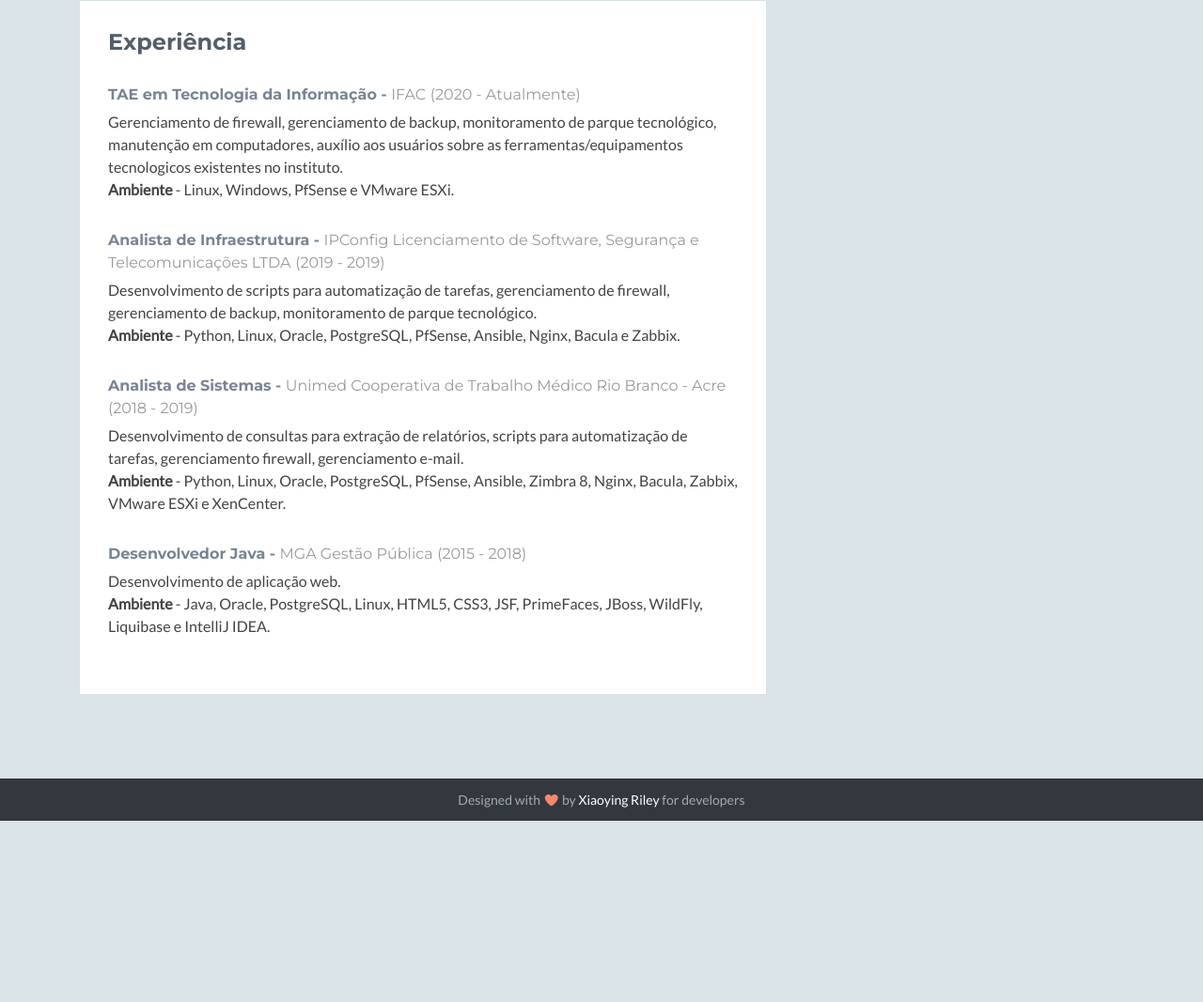
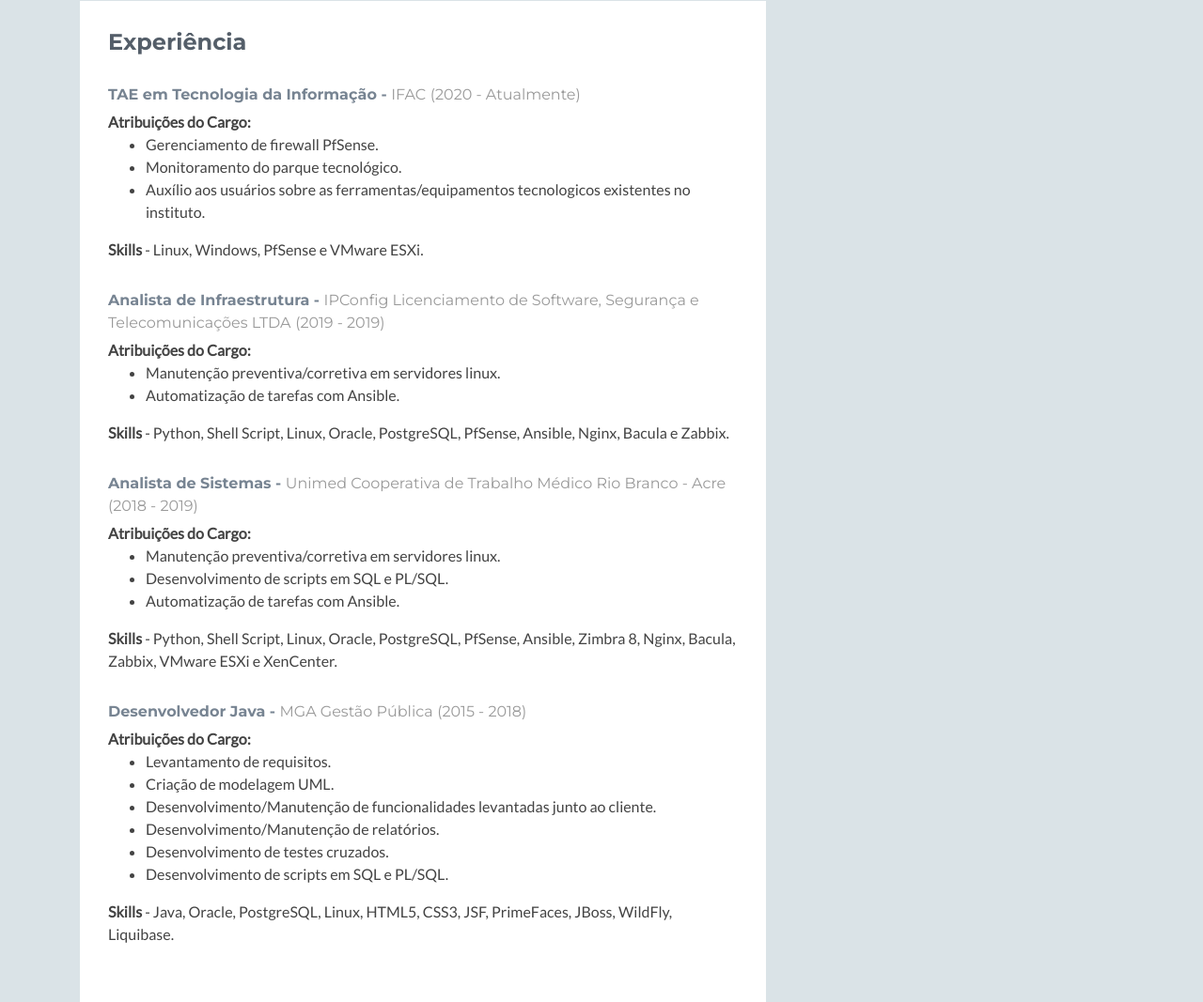
Before and after one commit to carlos-moreno/portfolio, a plain HTML site: page index.html in a window 1280 px wide. Shown: the part 2055-3122 px from the top of the page at 94% size. Before the commit the page ends 2929 px from the top, so only its background shows below. Drawn offline with nearby package versions, Linux system fonts and the light colour scheme; no server answers; a script that the page names is missing; some icons are missing; files whose address does not match are found by name.

Commit message:
Update index

```diff
--- a/index.html
+++ b/index.html
@@ -140,24 +140,46 @@
                         <div class="content">
                             <div class="item">
                                 <h3 class="title">TAE em Tecnologia da Informação - <span class="place"><a href="http://ifac.edu.br/" target="_blank">IFAC</a></span> <span class="year">(2020 - Atualmente)</span></h3>
-                                <p>Gerenciamento de firewall, gerenciamento de backup, monitoramento de parque tecnológico, manutenção em computadores, auxílio aos usuários sobre as ferramentas/equipamentos tecnologicos existentes no instituto.<br >
-                                <strong>Ambiente</strong> - Linux, Windows, PfSense e VMware ESXi.</p>
+                                <strong>Atribuições do Cargo:</strong>
+                                <ul>
+                                  <li>Gerenciamento de firewall PfSense.</li>
+                                  <li>Monitoramento do parque tecnológico.</li>
+                                  <li>Auxílio aos usuários sobre as ferramentas/equipamentos tecnologicos existentes no instituto.</li>
+                                </ul>
+                                <strong>Skills</strong> - Linux, Windows, PfSense e VMware ESXi.</p>
                             </div><!--//item-->
                             <div class="item">
-                                <h3 class="title">Analista de Infraestrutura - <span class="place"><a href="http://ipconfig.inf.br/" target="_blank">IPConfig Licenciamento de Software, Segurança e Telecomunicações LTDA</a></span> <span class="year">(2019 - 2019)</span></h3>
-                                <p>Desenvolvimento de scripts para automatização de tarefas, gerenciamento de firewall, gerenciamento de backup, monitoramento de parque tecnológico.<br >
-                                <strong>Ambiente</strong> - Python, Linux, Oracle, PostgreSQL, PfSense, Ansible, Nginx, Bacula e Zabbix.</p>
+                              <h3 class="title">Analista de Infraestrutura - <span class="place"><a href="http://ipconfig.inf.br/" target="_blank">IPConfig Licenciamento de Software, Segurança e Telecomunicações LTDA</a></span> <span class="year">(2019 - 2019)</span></h3>
+                              <strong>Atribuições do Cargo:</strong>
+                              <ul>
+                                <li>Manutenção preventiva/corretiva em servidores linux.</li>
+                                <li>Automatização de tarefas com Ansible.</li>
+                              </ul>
+                              <strong>Skills</strong> - Python, Shell Script, Linux, Oracle, PostgreSQL, PfSense, Ansible, Nginx, Bacula e Zabbix.</p>
                             </div><!--//item-->
                             <div class="item">
                                 <h3 class="title">Analista de Sistemas - <span class="place"><a href="http://unimedriobranco.com.br/" target="_blank">Unimed Cooperativa de Trabalho Médico Rio Branco - Acre</a></span> <span class="year">(2018 - 2019)</span></h3>
-                                <p>Desenvolvimento de consultas para extração de relatórios, scripts para automatização de tarefas, gerenciamento firewall, gerenciamento e-mail.<br >
-                                <strong>Ambiente</strong> - Python, Linux, Oracle, PostgreSQL, PfSense, Ansible, Zimbra 8, Nginx, Bacula, Zabbix, VMware ESXi e XenCenter.</p>
+                                <strong>Atribuições do Cargo:</strong>
+                                <ul>
+                                  <li>Manutenção preventiva/corretiva em servidores linux.</li>
+                                  <li>Desenvolvimento de scripts em SQL e PL/SQL.</li>
+                                  <li>Automatização de tarefas com Ansible.</li>
+                                </ul>
+                                <strong>Skills</strong> - Python, Shell Script, Linux, Oracle, PostgreSQL, PfSense, Ansible, Zimbra 8, Nginx, Bacula, Zabbix, VMware ESXi e XenCenter.</p>
                             </div><!--//item-->
 
                             <div class="item">
                                 <h3 class="title">Desenvolvedor Java - <span class="place"><a href="https://www.webpublico.com.br/" target="_blank">MGA Gestão Pública</a></span> <span class="year">(2015 - 2018)</span></h3>
-                                <p>Desenvolvimento de aplicação web.<br >
-                                <strong>Ambiente</strong> - Java, Oracle, PostgreSQL, Linux, HTML5, CSS3, JSF, PrimeFaces, JBoss, WildFly, Liquibase e IntelliJ IDEA.</p>
+                                <strong>Atribuições do Cargo:</strong>
+                                <ul>
+                                  <li>Levantamento de requisitos.</li>
+                                  <li>Criação de modelagem UML.</li>
+                                  <li>Desenvolvimento/Manutenção de funcionalidades levantadas junto ao cliente.</li>
+                                  <li>Desenvolvimento/Manutenção de relatórios.</li>
+                                  <li>Desenvolvimento de testes cruzados.</li>
+                                  <li>Desenvolvimento de scripts em SQL e PL/SQL.</li>
+                                </ul>
+                                <strong>Skills</strong> - Java, Oracle, PostgreSQL, Linux, HTML5, CSS3, JSF, PrimeFaces, JBoss, WildFly, Liquibase.</p>
                             </div><!--//item-->
 
                         </div><!--//content-->
```
